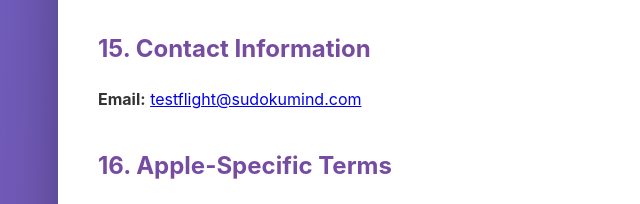
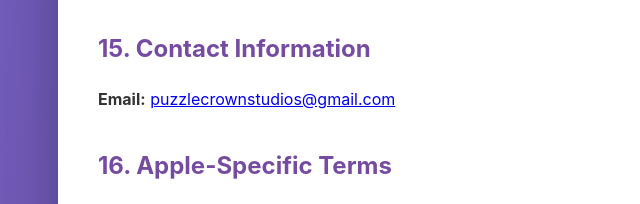
Before and after one commit to PuzzleCrownStudios/SudokuMind_site, a plain HTML site: page docs/terms.html in a window 1280 px wide. Shown: the part 3459-3663 px from the top of the page, 202-842 px from the left. Drawn offline with Linux system fonts and the light colour scheme.

Commit message:
Update terms.html

```diff
--- a/docs/terms.html
+++ b/docs/terms.html
@@ -194,7 +194,7 @@
             <p>These Terms, together with the Privacy Policy, constitute the entire agreement between you and us regarding the use of SudokuMind.</p>
 
             <h2>15. Contact Information</h2>
-            <p><strong>Email:</strong> <a href="mailto:testflight@sudokumind.com">testflight@sudokumind.com</a></p>
+            <p><strong>Email:</strong> <a href="mailto:puzzlecrownstudios@gmail.com">puzzlecrownstudios@gmail.com</a></p>
 
             <h2>16. Apple-Specific Terms</h2>
 
```
